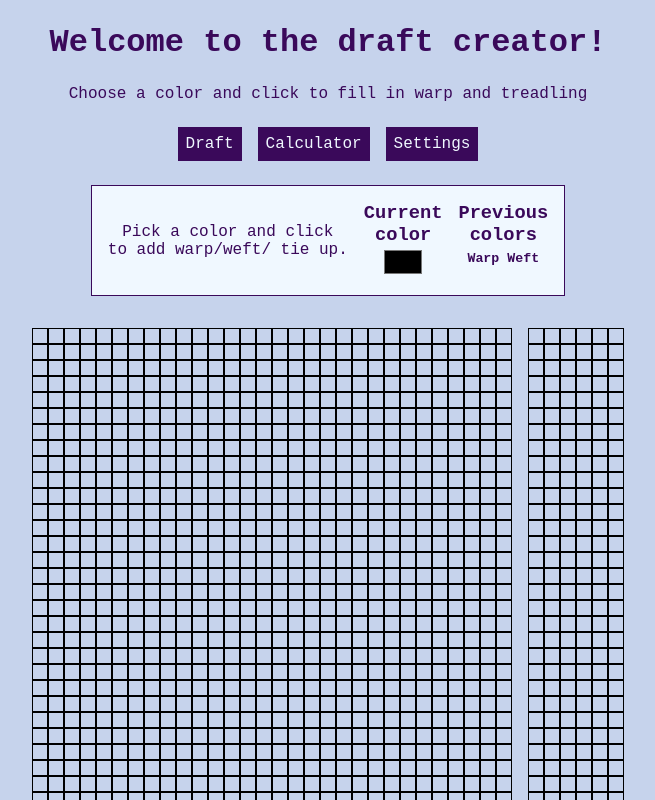
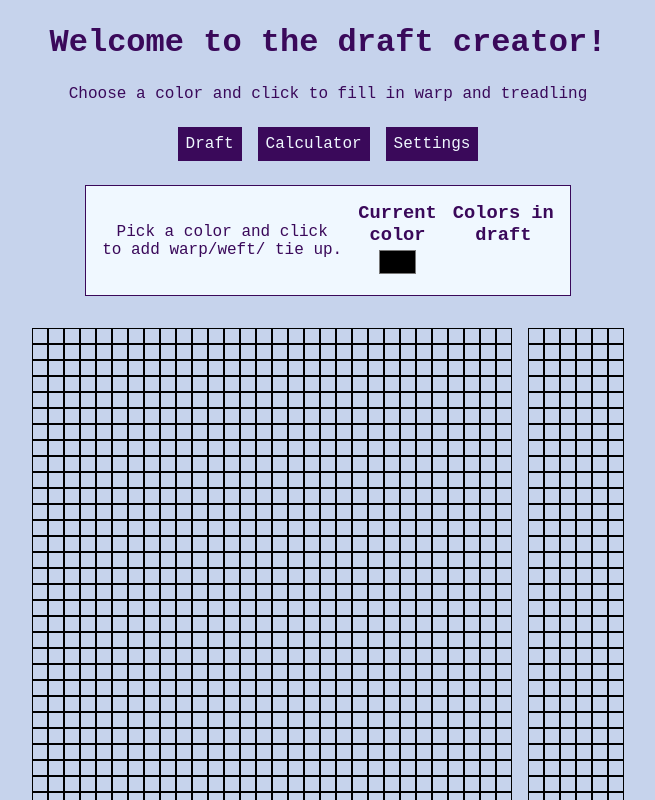
Before and after one commit to TereseBo/nextweaver, a Next.js app: page /weaver/draft in a window 1280 px wide. Shown: the top 800 px of the page, without its empty margins (312-967 px from the left). Built offline with nearby package versions, Linux system fonts and the light colour scheme.

Commit message:
Minor styling

```diff
--- a/components/draft/colorpicker/Colorpicker.tsx
+++ b/components/draft/colorpicker/Colorpicker.tsx
@@ -50,11 +50,14 @@ export function ColorPicker({ }) {
                             <h3>Current <br />color</h3>
                             <Colorinput id="current-color" label="" value={currentColor} changehandler={updateCurrentColor} clickhandler={undefined} />
                         </div>
+
                         <div className="color-box" >
-                            <h3>Previous <br />colors</h3>
+                            <h3>Colors in <br />draft</h3>
                             <div id="previous-colors">
-                                <PreviousColor header='Warp' clickhandler={updateCurrentColor} changehandler={updateWarpColor} content={warpColors} />
-                                <PreviousColor header='Weft' clickhandler={updateCurrentColor} changehandler={updateWeftColor} content={weftColors} />
+                                {(warpColors.length > 0) &&(
+                                <PreviousColor header='Warp' clickhandler={updateCurrentColor} changehandler={updateWarpColor} content={warpColors} />)}
+                                {(weftColors.length > 0) &&(
+                                <PreviousColor header='Weft' clickhandler={updateCurrentColor} changehandler={updateWeftColor} content={weftColors} />)}
                             </div>
                         </div>
                     </div>
--- a/components/draft/colorpicker/colorpicker.scss
+++ b/components/draft/colorpicker/colorpicker.scss
@@ -3,6 +3,11 @@
 
 
 .form-container {
+
+        position: sticky;
+        top: 50px;
+
+
     display: flex;
     flex-direction: column;
 
--- a/components/draft/colorpicker/previouscolor.scss
+++ b/components/draft/colorpicker/previouscolor.scss
@@ -2,6 +2,7 @@
     display: flex;
     flex-direction: column;
     align-items: center;
+
     gap: 0.5rem;
 
     label {
```
